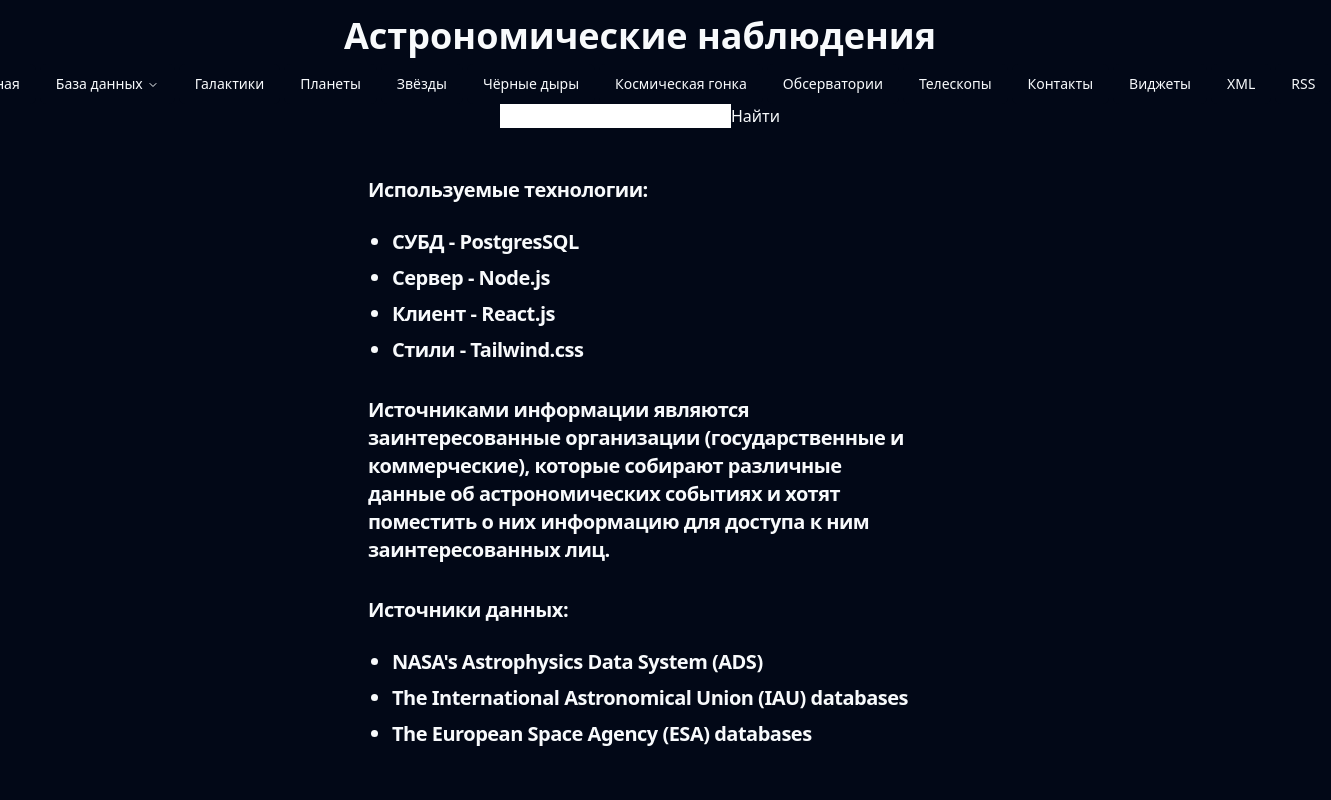
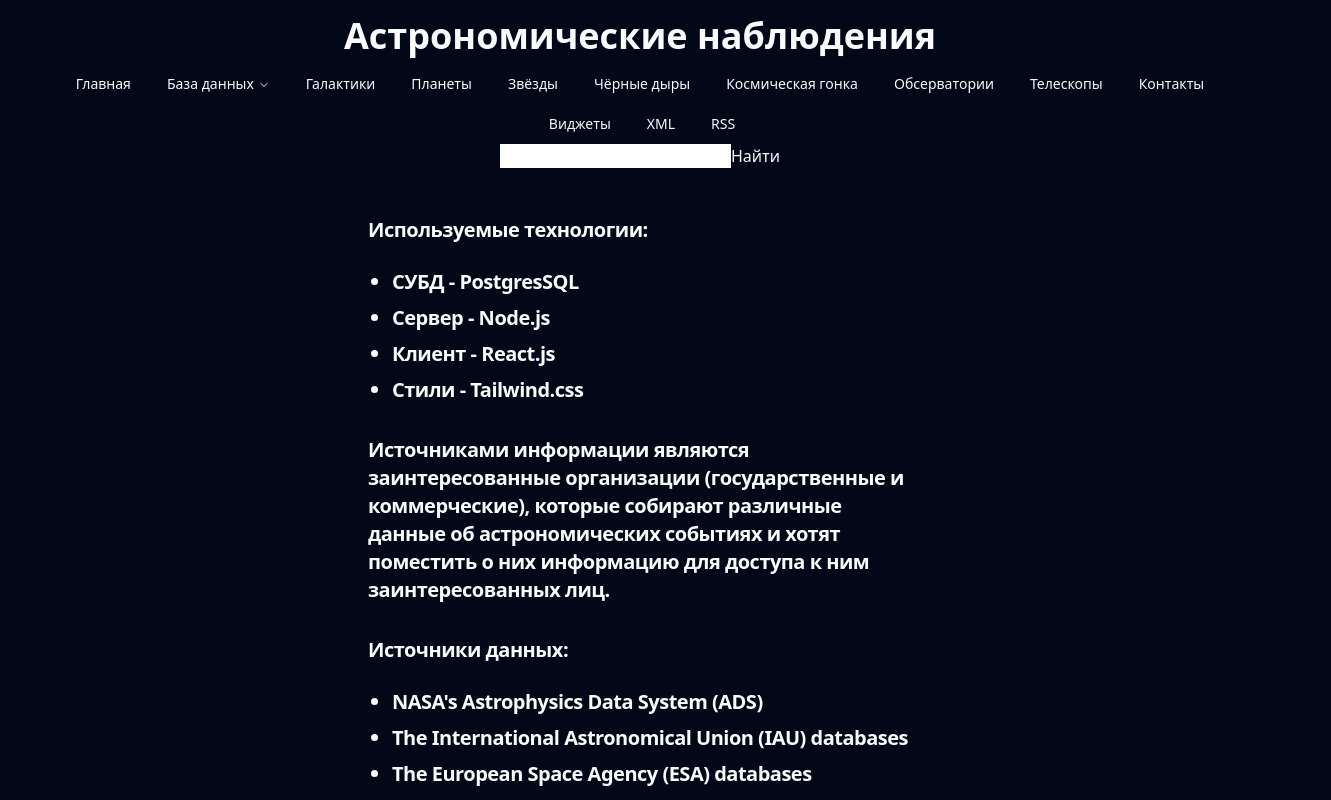
Before and after one commit to yrsluv/second-lab-databases, a Next.js app: page / in a window 1280 px wide. Shown: the top 800 px of the page, 1331 px wide, since content can reach past the window. Built offline with nearby package versions, Linux system fonts and the light colour scheme.

Commit message:
update headers

```diff
--- a/src/components/header.jsx
+++ b/src/components/header.jsx
@@ -22,8 +22,8 @@ export const Header = () => {
     return (
        <div className="flex flex-col items-center">
         <p className="text-center text-4xl font-bold pt-4">Астрономические наблюдения</p>
-         <NavigationMenu className='mt-2 max-h-max' id='nav'>
-            <NavigationMenuList>
+         <NavigationMenu className='mt-2 max-h-max flex flex-wrap' id='nav'>
+            <NavigationMenuList className='flex flex-wrap px-10'>
                 <NavigationMenuItem>
                     <Link href="/" legacyBehavior passHref>
                         <NavigationMenuLink className={navigationMenuTriggerStyle()}>
```
